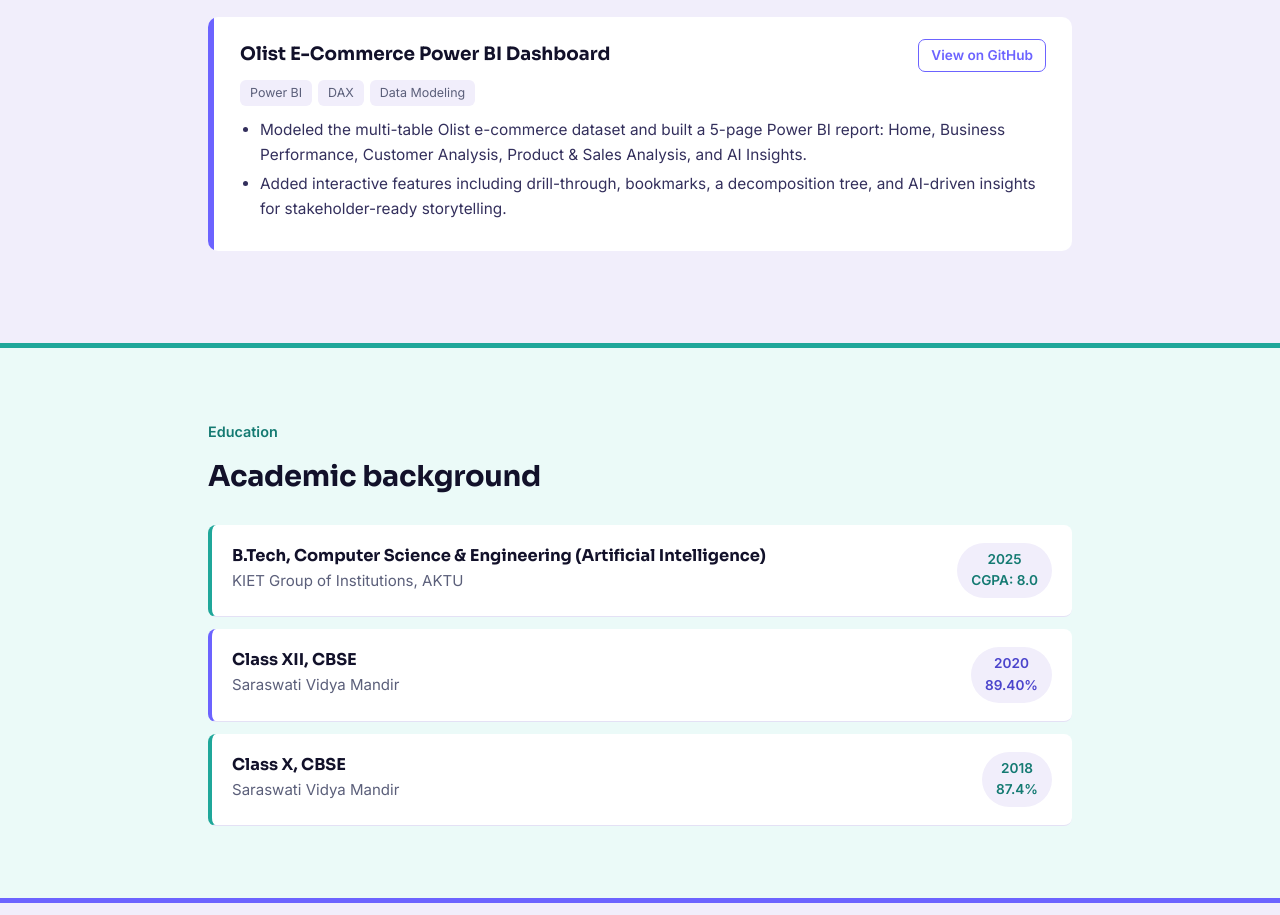
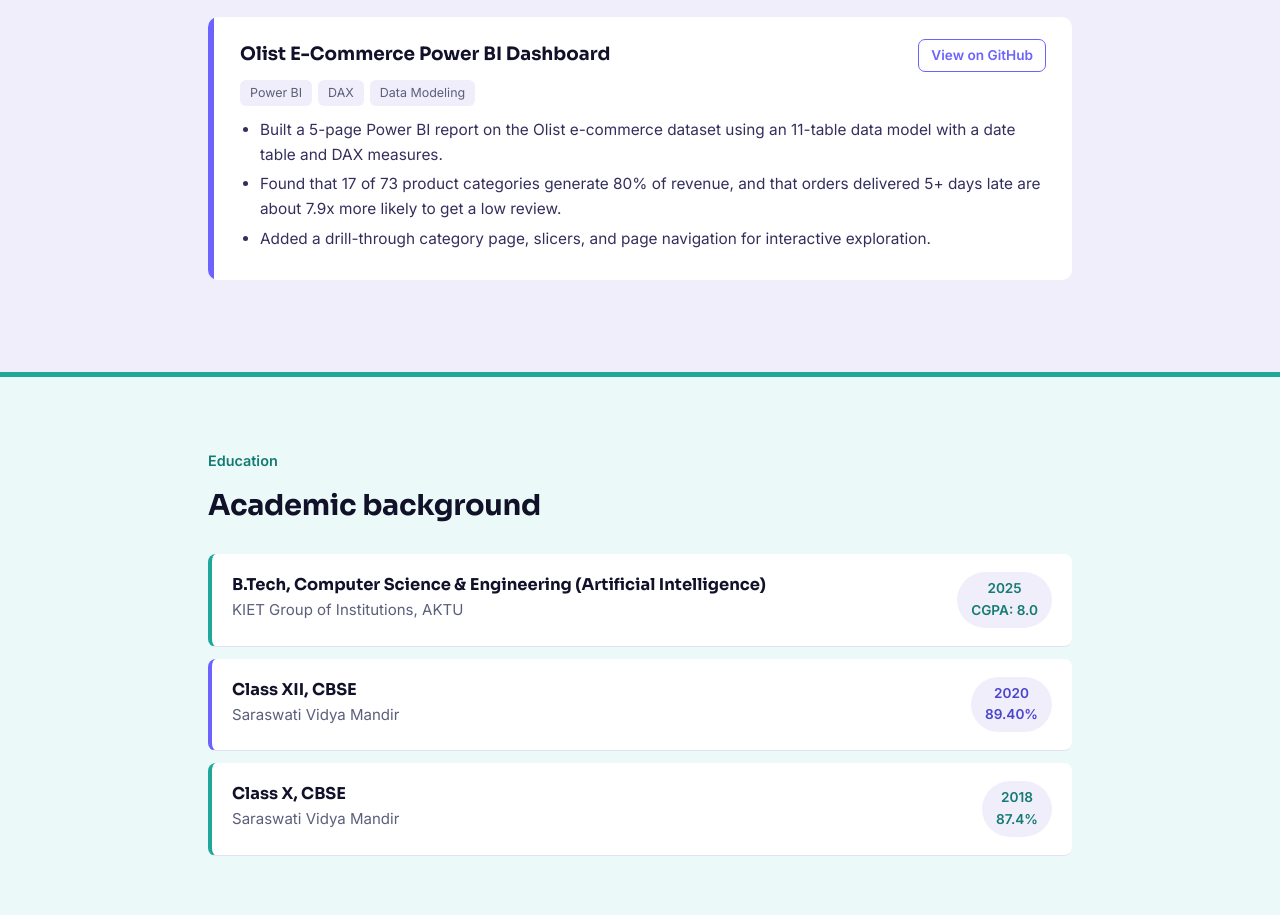
Before and after one commit to Harshit28pan/Portfolio, a plain HTML site: page index.html in a window 1280 px wide. Shown: the part 4529-5444 px from the top of the page. Drawn offline with Linux system fonts and the light colour scheme.

Commit message:
Add files via upload

```diff
--- a/index.html
+++ b/index.html
@@ -616,8 +616,9 @@
           </div>
           <div class="tool-tags"><span>Power BI</span><span>DAX</span><span>Data Modeling</span></div>
           <ul>
-            <li>Modeled the multi-table Olist e-commerce dataset and built a 5-page Power BI report: Home, Business Performance, Customer Analysis, Product &amp; Sales Analysis, and AI Insights.</li>
-            <li>Added interactive features including drill-through, bookmarks, a decomposition tree, and AI-driven insights for stakeholder-ready storytelling.</li>
+            <li>Built a 5-page Power BI report on the Olist e-commerce dataset using an 11-table data model with a date table and DAX measures.</li>
+            <li>Found that 17 of 73 product categories generate 80% of revenue, and that orders delivered 5+ days late are about 7.9x more likely to get a low review.</li>
+            <li>Added a drill-through category page, slicers, and page navigation for interactive exploration.</li>
           </ul>
         </div>
       </div>
```
